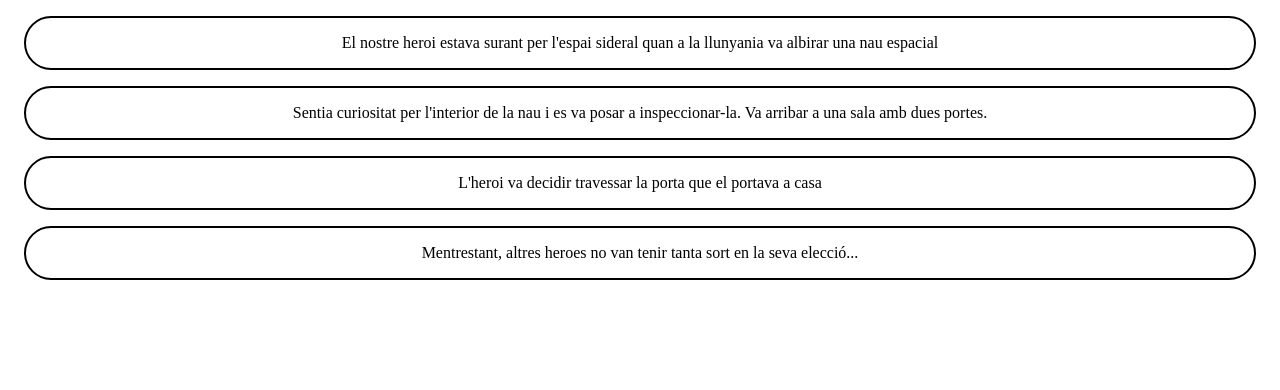
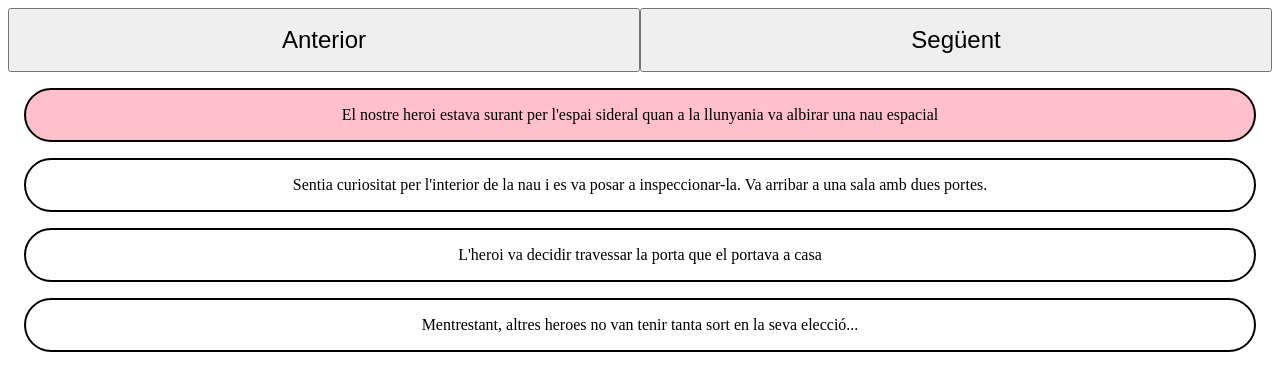
Before and after one commit to DidacBallabriga/Sprint6-IT.Academy, a Vue app: page / in a window 1280 px wide. Shown: the top 390 px of the page. Built offline with nearby package versions, Linux system fonts and the light colour scheme.

Commit message:
exercici4

```diff
--- a/src/App.vue
+++ b/src/App.vue
@@ -9,7 +9,6 @@ export default {
   name: 'App',
   components: {
     Home,
-
   }
 }
 </script>
--- /dev/null
+++ b/src/components/Botons.vue
@@ -0,0 +1,27 @@
+<template>
+    <div class="botons">
+        <button @click="$emit('prev')">Anterior</button>
+        <button @click="$emit('seg')">Següent</button>
+    </div>
+</template>
+
+
+<script>
+export default {
+    name: 'Botons',
+}
+</script>
+
+
+<style>
+.botons{
+    width: 100%;
+    display: flex;
+}
+button {
+    width: 100%;
+    height: 4rem;
+    font-size: 1.5rem;
+}
+
+</style>
--- a/src/components/Escena.vue
+++ b/src/components/Escena.vue
@@ -1,28 +1,32 @@
 <template>
-     <div class="escena">
-    <p>{{escena}}</p>
+     <div class="frases">
+        <p
+          v-for = "(texto,i) in text"
+          :key="i"
+          :class="{active: i === activeSentence}">
+          {{ texto }}
+        </p>
   </div>
 </template>
-
 
 
 <script>
 export default {
   name: 'Escena',
-  props: {
-    escena: String,
-  }
+  props: ['text','activeSentence']
 }
-
 </script>
 
 
-
 <style>
-.escena {
+p {
+    padding: 1rem;
     margin: 1rem;
     border-radius: 5rem;
     border: 2px solid black;
     text-align: center;
 }
+.active {
+  background-color: #ffc0cb;
+}
 </style>
--- a/src/components/Home.vue
+++ b/src/components/Home.vue
@@ -1,32 +1,40 @@
 <template>
     <div class="container">
-         <Escena v-for = "texto in textos" :escena = "texto"></Escena>
+      <Botons @prev="recivePrev" @seg="reciveSeg"></Botons>
+      <Escena :text="textos" :activeSentence="currentSentence"></Escena>
     </div>
 </template>
 
-
-
 <script>
 import Escena from './Escena.vue';
+import Botons from './Botons.vue';
 
 export default {
   name: 'Home',
   components: {
-    Escena
+    Escena,
+    Botons
   },
   data(){
     return {
       textos: ["El nostre heroi estava surant per l'espai sideral quan a la llunyania va albirar una nau espacial", "Sentia curiositat per l'interior de la nau i es va posar a inspeccionar-la. Va arribar a una sala amb dues portes.","L'heroi va decidir travessar la porta que el portava a casa","Mentrestant, altres heroes no van tenir tanta sort en la seva elecció..."],
+      currentSentence: 0
+      }
+    },
+    methods: {
+      recivePrev(prev){
+        if(this.currentSentence >= 1){
+        this.currentSentence--
+        }
+      },
+       reciveSeg(num){
+         if(this.currentSentence < (this.textos.length-1)){
+          this.currentSentence++
+         }
+      }
     }
-  }
 }
-
-
-
-
-
 </script>
-
 
 
 
```
